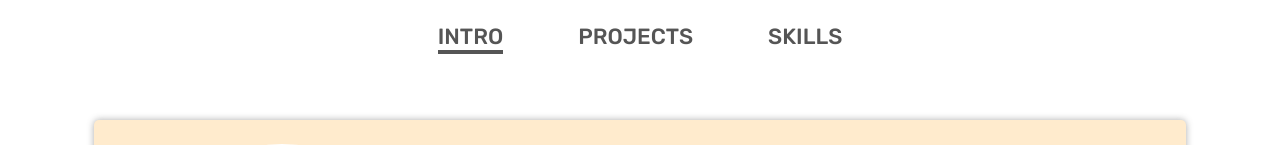
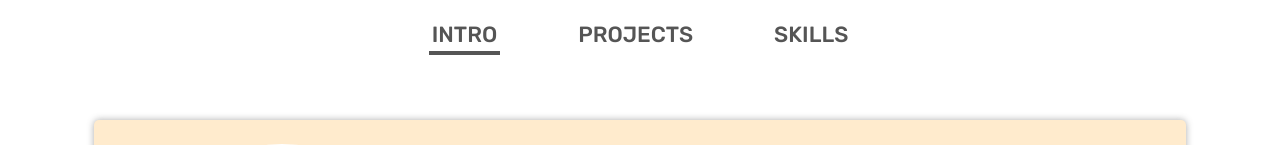
Before and after one commit to maddrills/mathewFrancis.github.io, a plain HTML site: page index.html in a window 1280 px wide. Shown: the top 145 px of the page. Drawn offline with Linux system fonts and the light colour scheme.

Commit message:
Top correction

```diff
--- a/css/general.css
+++ b/css/general.css
@@ -55,8 +55,8 @@ body {
 /* naavigation element  */
 
 .navigation-elements {
-  padding: 1.2rem;
-  margin-bottom: 1.2rem;
+  padding-top: 1rem;
+  margin-bottom: 1rem;
 }
 .main-nav-link {
   text-decoration: none;
@@ -64,6 +64,8 @@ body {
   text-transform: uppercase;
   font-size: 2.2rem;
   color: #555;
+  padding: 0.3rem;
+  border-bottom: solid 0rem;
 }
 
 .main-nav-list {
--- a/program.js
+++ b/program.js
@@ -76,6 +76,8 @@ const cangeNavBar = function (
   //const config = " 5px solid rgb(187, 0, 0)";
   const underline = document.querySelector(`.main-nav-link${num}`);
   console.log((underline.style.borderBottom = config));
+  underline.style.transition = "border-bottom 0.10s";
+  //underline.style.fontSize = "2.4rem";
 };
 
 if (document.getElementById("introPage")) {
```
